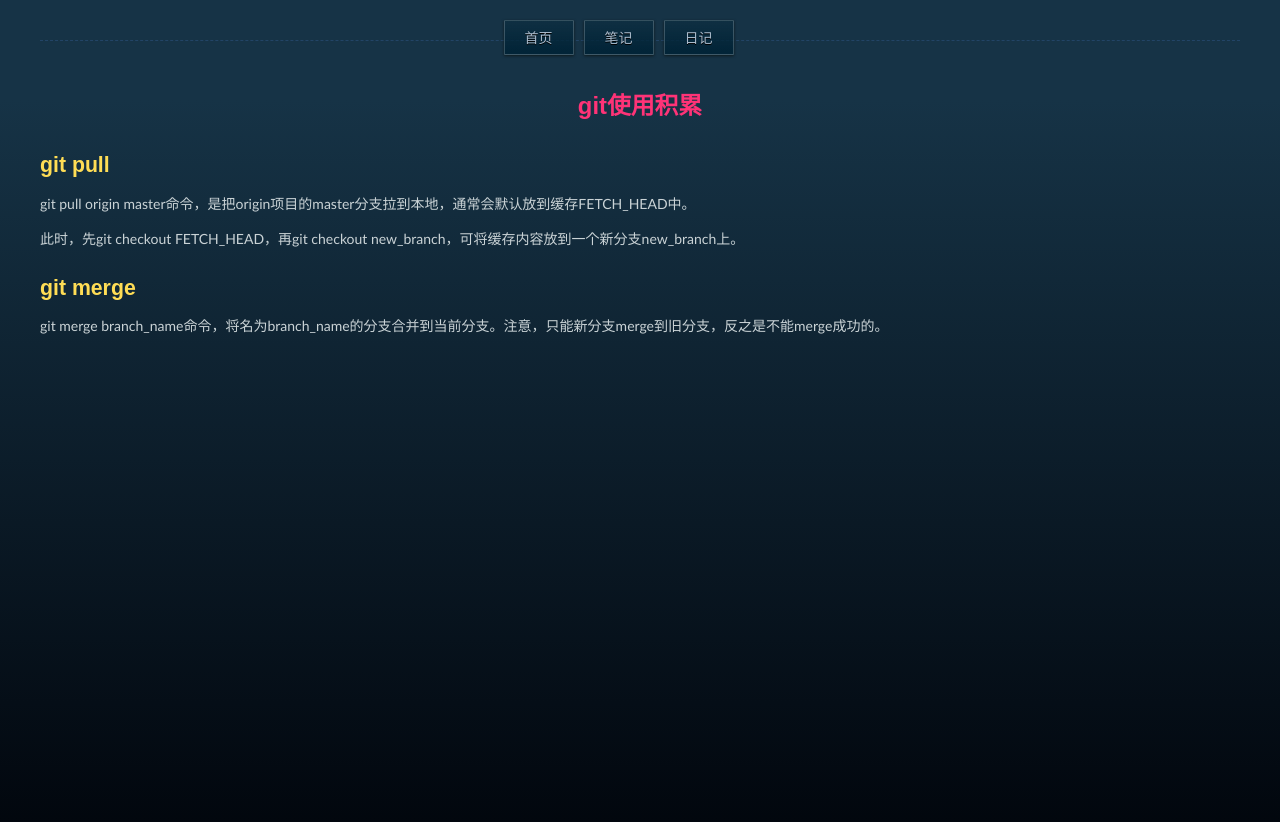
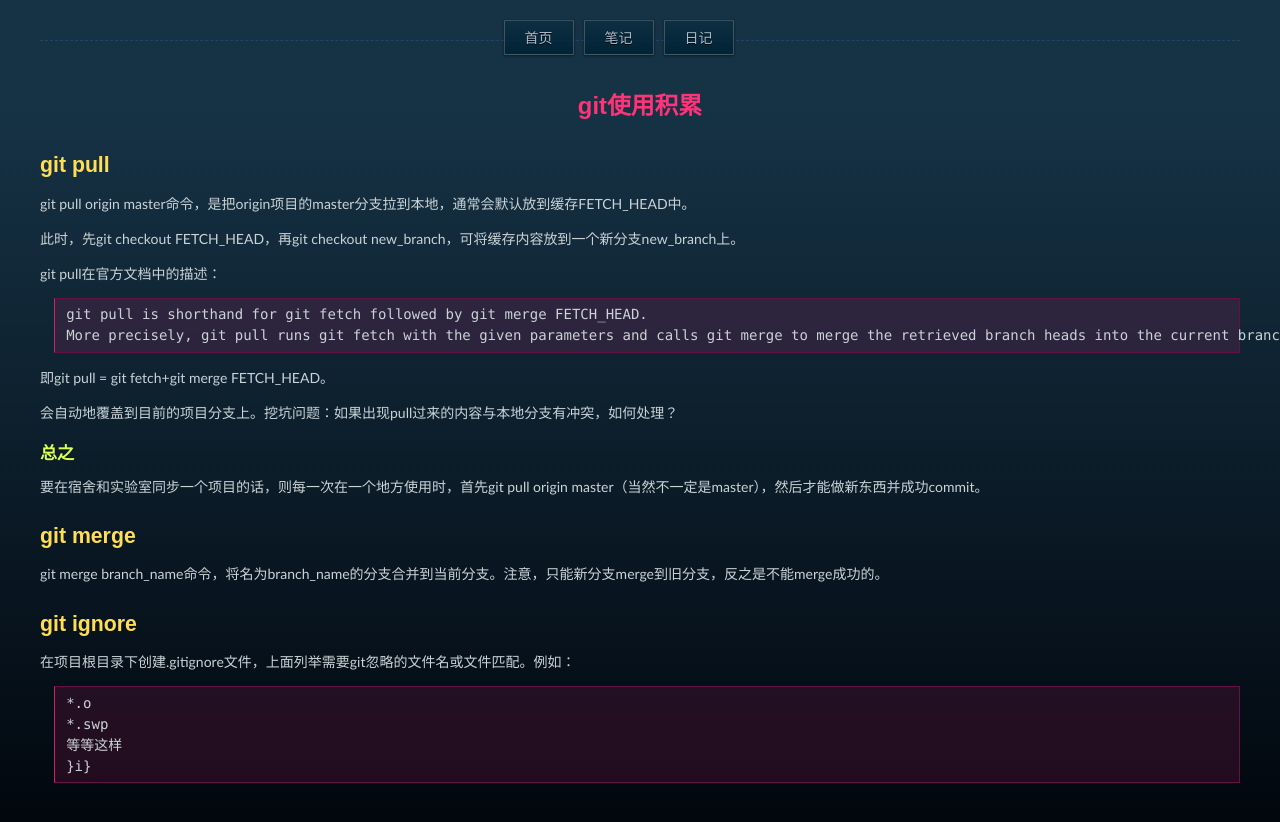
Before and after one commit to liuwanzh/demo, a Jekyll site: the page wiki_html/git_note.html, which Jekyll copies as it is, in a window 1280 px wide. Shown: the top 822 px of the page. Built offline with Jekyll 4.4.1, drawn with Linux system fonts in a browser that asks for light colours.

Commit message:
add the git note

```diff
--- a/wiki_html/git_note.html
+++ b/wiki_html/git_note.html
@@ -33,10 +33,39 @@ git pull origin master命令，是把origin项目的master分支拉到本地，
 此时，先git checkout FETCH_HEAD，再git checkout new_branch，可将缓存内容放到一个新分支new_branch上。
 </p>
 
+<p>
+git pull在官方文档中的描述：
+</p>
+<pre>
+git pull is shorthand for git fetch followed by git merge FETCH_HEAD.
+More precisely, git pull runs git fetch with the given parameters and calls git merge to merge the retrieved branch heads into the current branch.
+</pre>
+<p>
+即git pull = git fetch+git merge FETCH_HEAD。
+</p>
+
+<p>
+会自动地覆盖到目前的项目分支上。挖坑问题：如果出现pull过来的内容与本地分支有冲突，如何处理？
+</p>
+
+<h3 id="toc_1.1.1">总之</h3>
+<p>
+要在宿舍和实验室同步一个项目的话，则每一次在一个地方使用时，首先git pull origin master（当然不一定是master），然后才能做新东西并成功commit。
+</p>
 <h2 id="toc_1.2">git merge</h2>
 <p>
 git merge branch_name命令，将名为branch_name的分支合并到当前分支。注意，只能新分支merge到旧分支，反之是不能merge成功的。
 </p>
+<h2 id="toc_1.3">git ignore</h2>
+<p>
+在项目根目录下创建.gitignore文件，上面列举需要git忽略的文件名或文件匹配。例如：
+</p>
+<pre>
+*.o
+*.swp
+等等这样
+}i}
+</pre>
 
       </div>
 </body>
```
Also changed, not shown: 1 other file.
